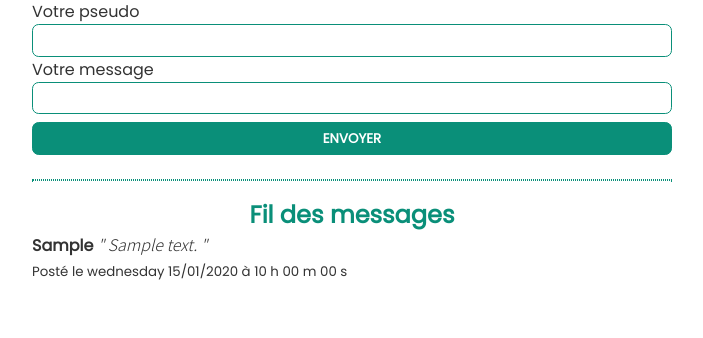
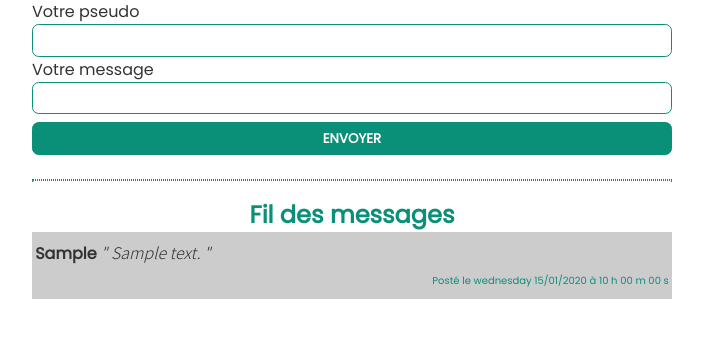
Before and after one commit to fatmaabdraman59-stack/MINICHAT, a PHP site: page / in a window 1280 px wide. Shown: the part 100-438 px from the top of the page, without its empty margins (288-991 px from the left). Run offline with PHP 8.4, Linux system fonts and the light colour scheme; tables that the repository leaves empty or names only in its code hold one stand-in row (values such as "Sample post").

Commit message:
Improve display of feed content for messages

```diff
--- a/dist/css/style.css
+++ b/dist/css/style.css
@@ -56,6 +56,15 @@ input[type="submit"] {
   font-family: "Noto Sans JP", sans-serif;
   font-style: italic; }
 #feed .posted {
-  font-size: smaller; }
+  font-size: x-small;
+  color: #0a8f79; }
+
+.feed-content {
+  background-color: #ccc;
+  border-bottom: 1px solid white;
+  padding: .5em .2em; }
+
+.time {
+  text-align: end; }
 
 /*# sourceMappingURL=style.css.map */
--- a/src/sass/_base.scss
+++ b/src/sass/_base.scss
@@ -12,5 +12,6 @@ $text-right : rgb(9, 104, 9);
 /*Elements colors */
 $primary-color: rgb(10, 143, 121);
 $white-color: white;
+$grey-light: #ccc;
 $valid-color: $text-right;
 $invalid-color: $text-alert;
--- a/src/sass/style.scss
+++ b/src/sass/style.scss
@@ -71,7 +71,18 @@ input[type="submit"]{
     }
 
     .posted{
-        font-size: smaller;
+        font-size:x-small;
+        color: $primary-color;
     }
 
 }
+
+.feed-content{
+    background-color: $grey-light;
+    border-bottom: 1px solid $white-color;
+    padding: .5em .2em;
+}
+
+.time{
+    text-align: end;
+}
```
Also changed, not shown: 1 other file.
